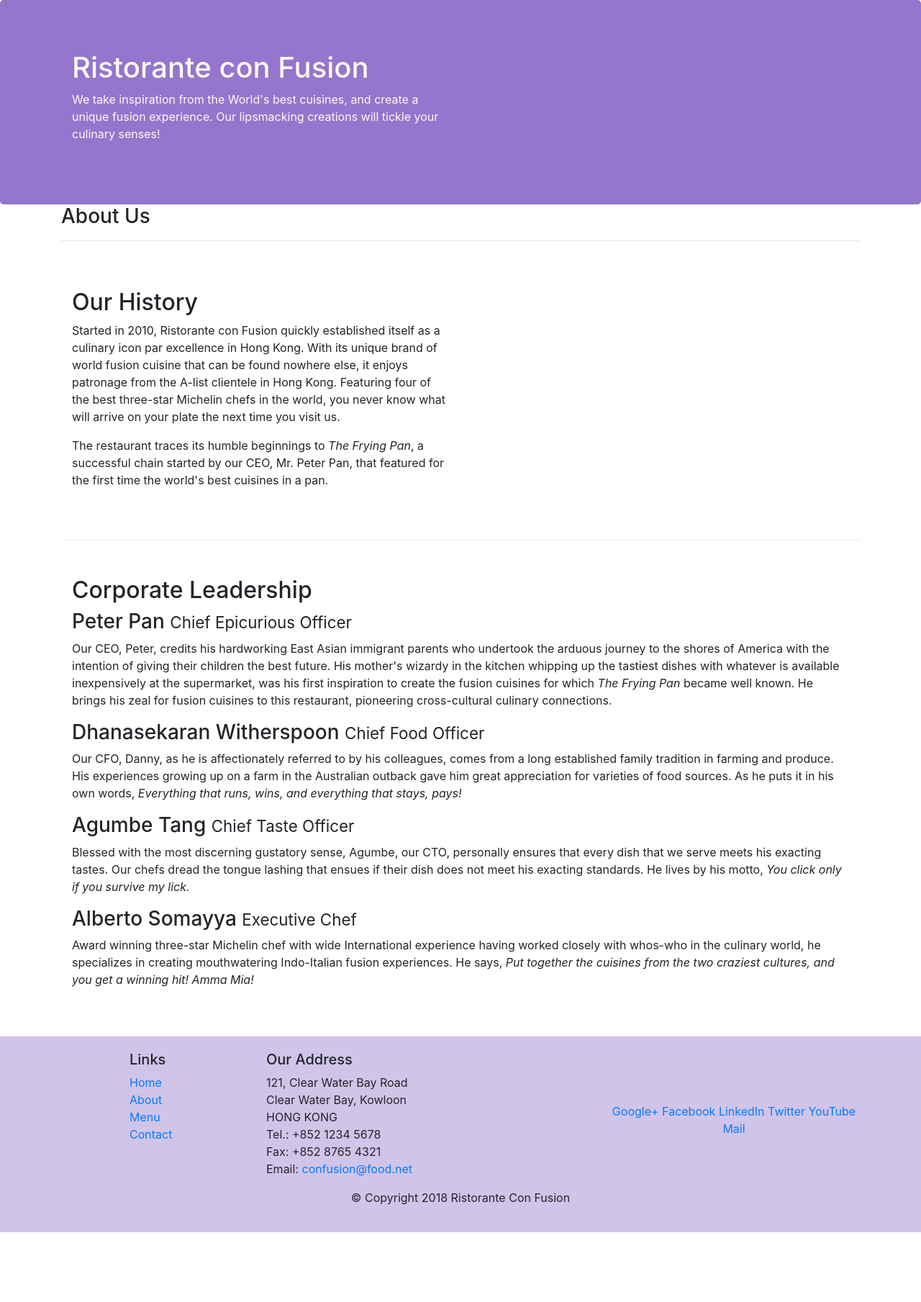
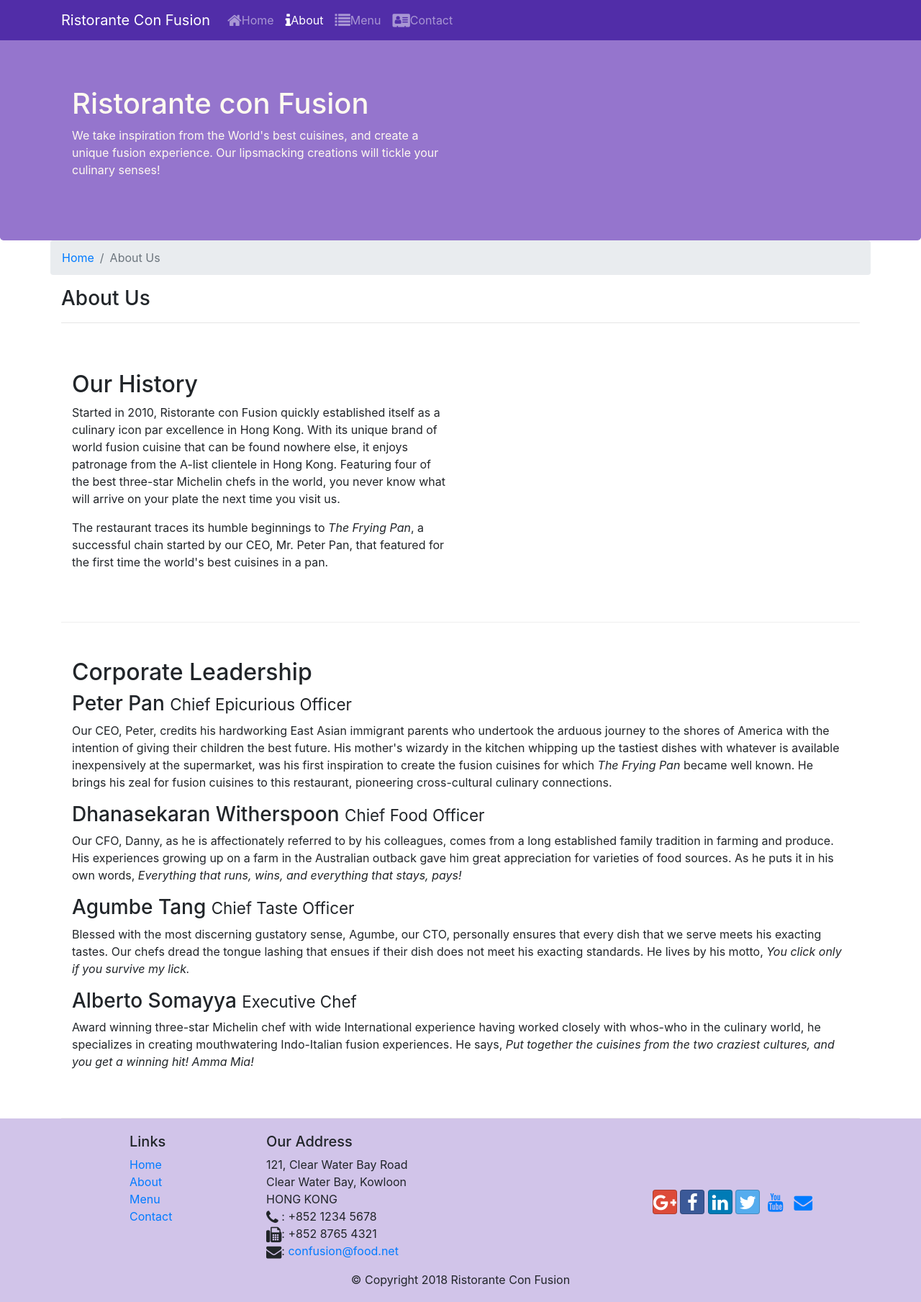
Before and after one commit to 15matias15/coursera-fullstackweb-2-bootstrap, a website: page aboutus.html in a window 1280 px wide. Shown: the whole page at 72% size. Before the commit the page ends 1712 px from the top, so only its background shows below. Drawn offline with nearby package versions, Linux system fonts and the light colour scheme.

Commit message:
Icon fonts

```diff
--- a/aboutus.html
+++ b/aboutus.html
@@ -7,10 +7,36 @@
     <meta name="viewport" content="width=device-width, initial-scale=1, shrink-to-fit=no">
     <meta http-equiv="x-ua-compatible" content="ie=edge">
     <link rel="stylesheet" href="node_modules/bootstrap/dist/css/bootstrap.min.css">
+    <link rel="stylesheet" href="node_modules/font-awesome/css/font-awesome.min.css">
+    <link rel="stylesheet" href="node_modules/bootstrap-social/bootstrap-social.css">
     <link rel="stylesheet" href="css/styles.css">
 </head>
 
 <body>
+    <nav class="navbar navbar-dark navbar-expand-sm fixed-top">
+        <div class="container">
+            <button type="button" class="navbar-toggler" data-toggle="collapse" data-target="#Navbar">
+                        <span class="navbar-toggler-icon"></span>
+                    </button>
+            <a class="navbar-brand" href="#">Ristorante Con Fusion</a>
+            <div class="collapse navbar-collapse" id="Navbar">
+                <ul class="navbar-nav mr-auto">
+                    <li class="nav-item">
+                        <a class="nav-link" href="./index.html"><span class="fa fa-home fa-lg"></span>Home</a>
+                    </li>
+                    <li class="nav-item active">
+                        <a class="nav-link" href="#"><span class="fa fa-info fa-lg"></span>About</a>
+                    </li>
+                    <li class="nav-item">
+                        <a class="nav-link" href="#"><span class="fa fa-list fa-lg"></span>Menu</a>
+                    </li>
+                    <li class="nav-item">
+                        <a class="nav-link" href="#"><span class="fa fa-address-card fa-lg"></span>Contact</a>
+                    </li>
+                </ul>
+            </div>
+        </div>
+    </nav>
     <header class="jumbotron">
         <div class="container">
             <div class="row row-header">
@@ -25,6 +51,10 @@
     </header>
     <div class="container">
         <div class="row">
+            <ol class="col-12 breadcrumb">
+                <li class="breadcrumb-item"><a href="./index.html">Home</a></li>
+                <li class="breadcrumb-item active">About Us</li>
+            </ol>
             <div class="col-12 col-sm6">
                 <h3>About Us</h3>
                 <hr>
@@ -64,7 +94,7 @@
                 <div class="col-4 offset-1 col-sm-2">
                     <h5>Links</h5>
                     <ul class="list-unstyled">
-                        <li><a href="#">Home</a></li>
+                        <li><a href="./index.html">Home</a></li>
                         <li><a href="#">About</a></li>
                         <li><a href="#">Menu</a></li>
                         <li><a href="#">Contact</a></li>
@@ -76,19 +106,19 @@
 		              121, Clear Water Bay Road<br>
 		              Clear Water Bay, Kowloon<br>
 		              HONG KONG<br>
-		              Tel.: +852 1234 5678<br>
-		              Fax: +852 8765 4321<br>
-		              Email: <a href="mailto:confusion@food.net">confusion@food.net</a>
+		              <i class="fa fa-phone fa-lg"></i> : +852 1234 5678<br>
+		              <i class="fa fa-fax fa-lg"></i>: +852 8765 4321<br>
+                      <i class="fa fa-envelope fa-lg"></i>: <a href="mailto:confusion@food.net">confusion@food.net</a>
 		           </address>
                 </div>
                 <div class="col-12 col-sm-4 align-self-center">
                     <div class="text-center">
-                        <a href="http://google.com/+">Google+</a>
-                        <a href="http://www.facebook.com/profile.php?id=">Facebook</a>
-                        <a href="http://www.linkedin.com/in/">LinkedIn</a>
-                        <a href="http://twitter.com/">Twitter</a>
-                        <a href="http://youtube.com/">YouTube</a>
-                        <a href="mailto:">Mail</a>
+                        <a class="btn btn-social-icon btn-google" href="http://google.com/+"><i class="fa fa-google-plus fa-lg"></i></a>
+                        <a class="btn btn-social-icon btn-facebook" href="http://www.facebook.com/profile.php?id="><i class="fa fa-facebook fa-lg"></i></a>
+                        <a class="btn btn-social-icon btn-linkedin" href="http://www.linkedin.com/in/"><i class="fa fa-linkedin fa-lg"></i></a>
+                        <a class="btn btn-social-icon btn-twitter" href="http://twitter.com/"><i class="fa fa-twitter fa-lg"></i></a>
+                        <a class="btn btn-social-icon btn-youtube" href="http://youtube.com/"><i class="fa fa-youtube fa-lg"></i></a>
+                        <a class="btn btn-social-icon" href="mailto:"><i class="fa fa-envelope fa-lg"></i></a>
                     </div>
                 </div>
             </div>
--- a/css/styles.css
+++ b/css/styles.css
@@ -28,3 +28,12 @@
     margin: 0px;
     color: #0f0f0f;
 }
+
+body {
+    padding: 50px 0px 0px 0px;
+    z-index: 0;
+}
+
+.navbar-dark {
+    background-color: #512DA8;
+}
--- a/package.json
+++ b/package.json
@@ -15,6 +15,8 @@
   },
   "dependencies": {
     "bootstrap": "^4.0.0",
+    "bootstrap-social": "^5.1.1",
+    "font-awesome": "^4.7.0",
     "jquery": "^3.3.1",
     "popper.js": "^1.12.9"
   }
```
Also changed, not shown: index.html (+36 -10 lines).
